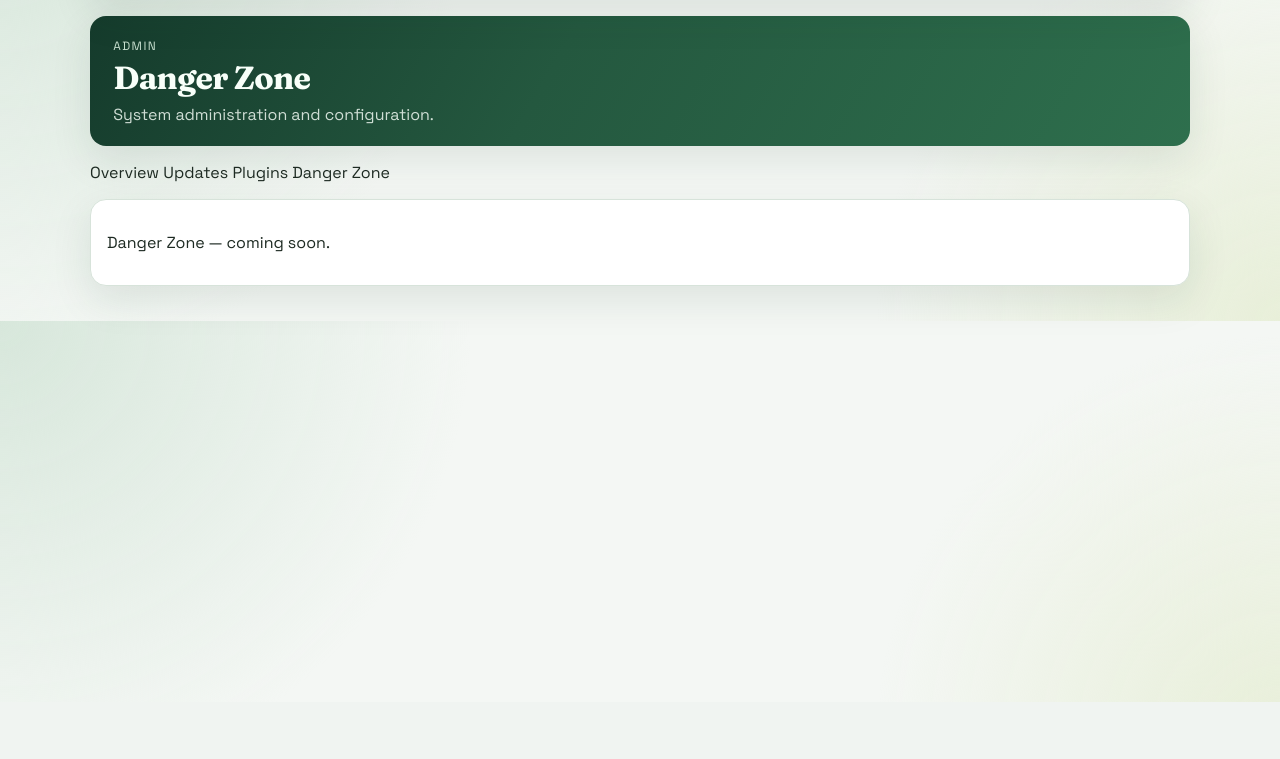
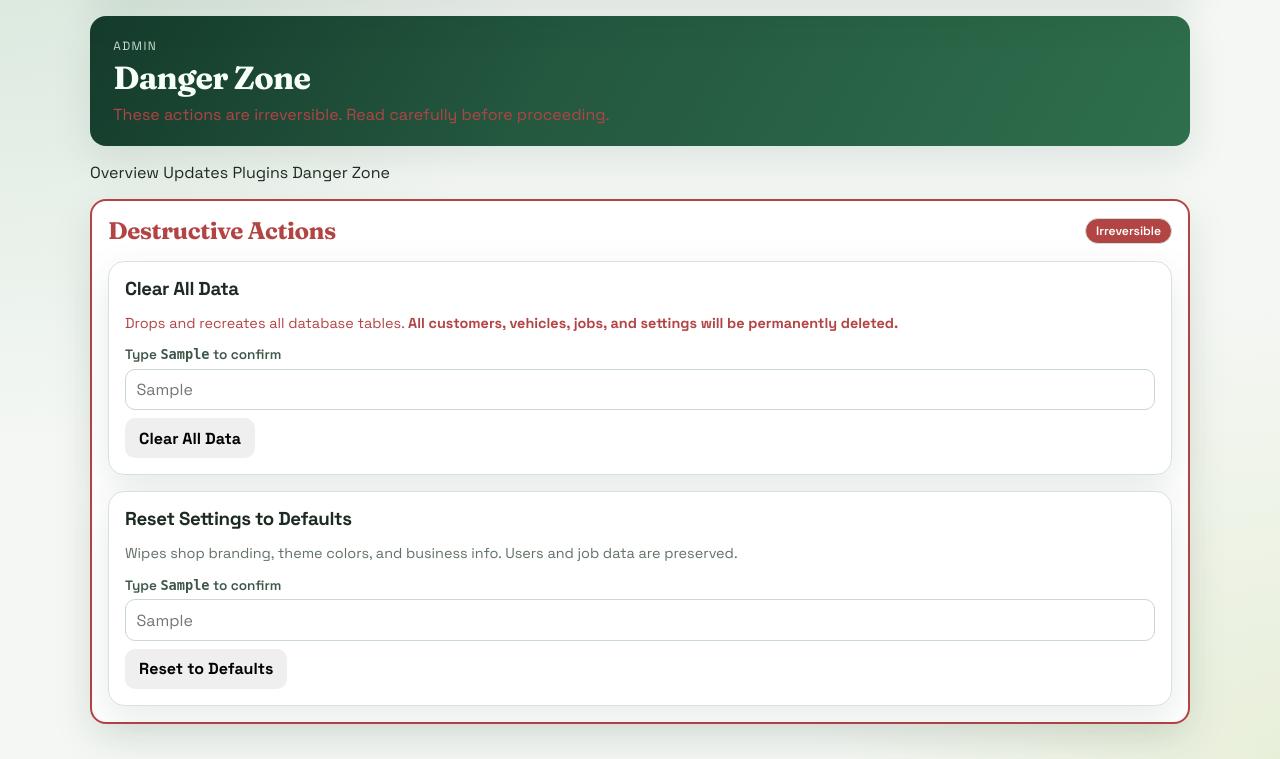
Before and after one commit to AydenForCybersec/Autoshop-CRM, a Python web app: template src/autoshop_crm/templates/admin/danger.html in a window 1280 px wide. Shown: the part 98-857 px from the top of the page. Before the commit the page ends 800 px from the top, so only its background shows below. Run offline with Jinja, Linux system fonts and the light colour scheme; the template is opened without the code that fills it: most values are stand-ins (such as "Sample title", 1, 10 or a date in 2020); grey boxes marked "Sample" are stand-in pictures.

Commit message:
feat: add danger zone with typed confirmation for destructive ops

```diff
--- a/src/autoshop_crm/templates/admin/danger.html
+++ b/src/autoshop_crm/templates/admin/danger.html
@@ -1,3 +1,40 @@
 {% extends "admin/layout.html" %}
 {% block admin_title %}Danger Zone{% endblock %}
-{% block admin_content %}<section class="panel"><p>Danger Zone — coming soon.</p></section>{% endblock %}
+{% block admin_subtitle %}<p class="subcopy" style="color:var(--danger)">These actions are irreversible. Read carefully before proceeding.</p>{% endblock %}
+
+{% block admin_content %}
+<section class="panel" style="border:2px solid var(--danger)">
+    <div class="panel-head">
+        <h2 style="color:var(--danger)">Destructive Actions</h2>
+        <span class="chip" style="background:var(--danger);color:#fff">Irreversible</span>
+    </div>
+
+    <article class="panel" style="margin-top:1rem">
+        <div class="panel-head"><h3>Clear All Data</h3></div>
+        <p class="entity-meta" style="color:var(--danger)">Drops and recreates all database tables. <strong>All customers, vehicles, jobs, and settings will be permanently deleted.</strong></p>
+        <form method="post" onsubmit="return confirm('This will DELETE ALL DATA permanently. Are you absolutely sure?')">
+            <input type="hidden" name="csrf_token" value="{{ csrf_token() }}">
+            <input type="hidden" name="action" value="clear_all_data">
+            <label class="field">
+                <span>Type <code>{{ confirm_phrase }}</code> to confirm</span>
+                <input type="text" name="confirm_text" autocomplete="off" placeholder="{{ confirm_phrase }}">
+            </label>
+            <button type="submit" class="btn btn-danger" style="margin-top:.5rem">Clear All Data</button>
+        </form>
+    </article>
+
+    <article class="panel" style="margin-top:1rem">
+        <div class="panel-head"><h3>Reset Settings to Defaults</h3></div>
+        <p class="entity-meta">Wipes shop branding, theme colors, and business info. Users and job data are preserved.</p>
+        <form method="post">
+            <input type="hidden" name="csrf_token" value="{{ csrf_token() }}">
+            <input type="hidden" name="action" value="reset_defaults">
+            <label class="field">
+                <span>Type <code>{{ reset_phrase }}</code> to confirm</span>
+                <input type="text" name="confirm_text" autocomplete="off" placeholder="{{ reset_phrase }}">
+            </label>
+            <button type="submit" class="btn btn-danger" style="margin-top:.5rem">Reset to Defaults</button>
+        </form>
+    </article>
+</section>
+{% endblock %}
```
Also changed, not shown: src/autoshop_crm/routes/admin/danger.py (+45 -5 lines).
